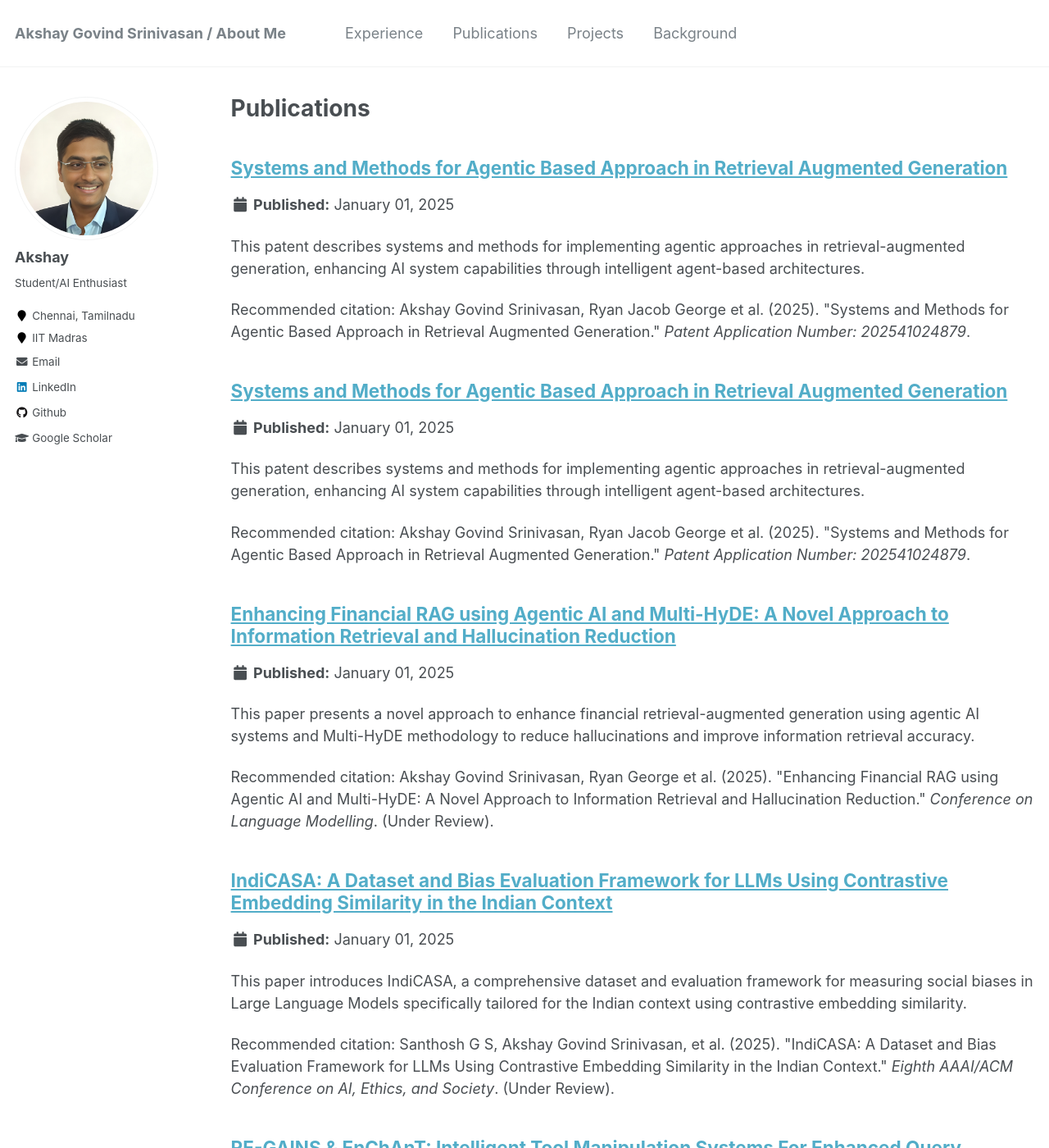
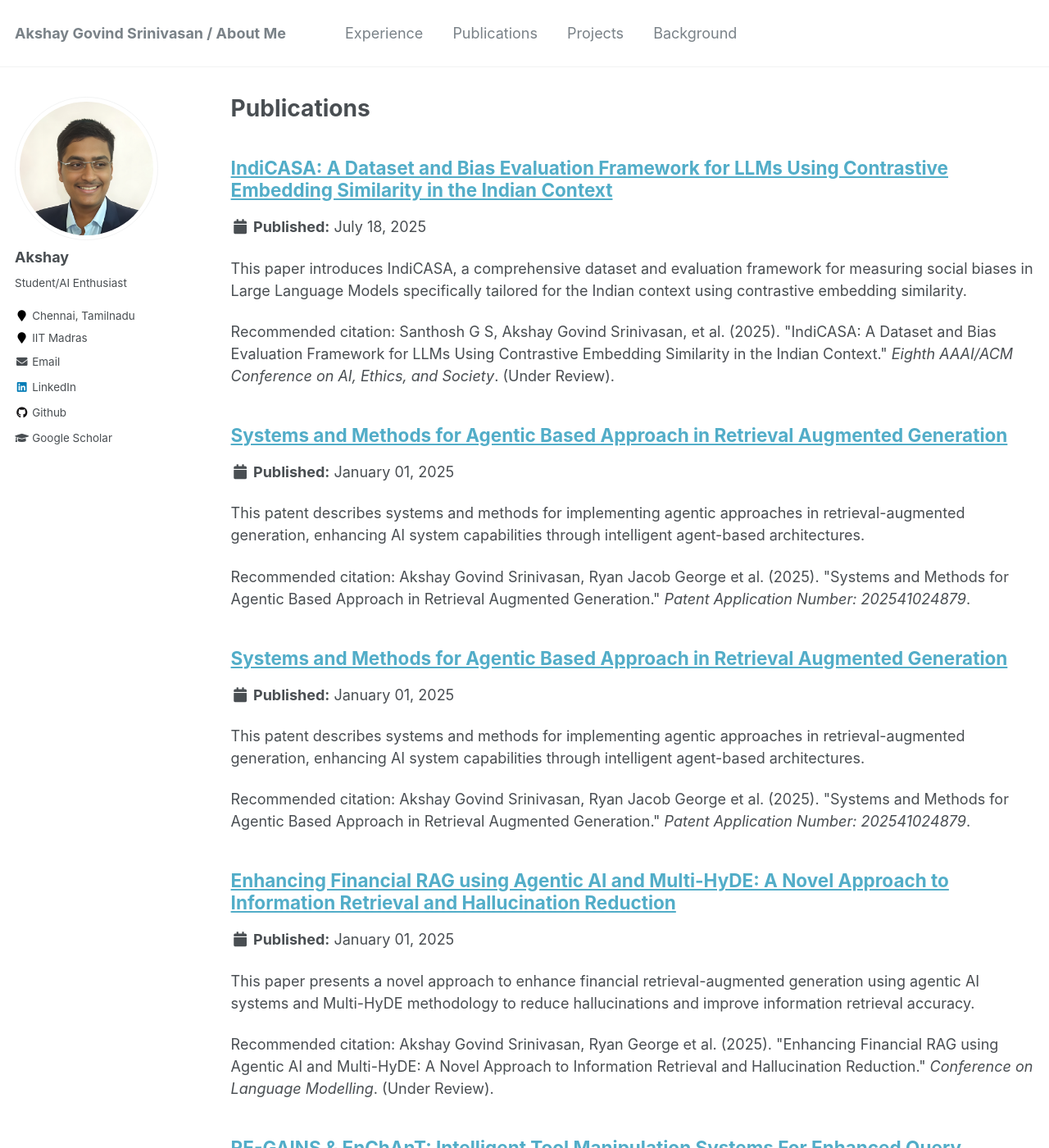
Before and after one commit to TensorTeen/tensorteen.github.io, a Jekyll site: the page built from _pages/publications.md, in a window 1280 px wide and 1400 px high. Shown: the whole window at 82% size. Built offline with Jekyll 4.4.1, drawn with Linux system fonts in a browser that asks for light colours.

Commit message:
Update INDICASA-AIES.md

```diff
--- a/_publications/INDICASA-AIES.md
+++ b/_publications/INDICASA-AIES.md
@@ -3,7 +3,7 @@ title: "IndiCASA: A Dataset and Bias Evaluation Framework for LLMs Using Contras
 collection: publications
 permalink: /publication/2025-indicasa-bias-evaluation
 excerpt: 'This paper introduces IndiCASA, a comprehensive dataset and evaluation framework for measuring social biases in Large Language Models specifically tailored for the Indian context using contrastive embedding similarity.'
-date: 2025-01-01
+date: 2025-07-18
 venue: 'Eighth AAAI/ACM Conference on AI, Ethics, and Society (Under Review)'
 citation: 'Santhosh G S, Akshay Govind Srinivasan, et al. (2025). &quot;IndiCASA: A Dataset and Bias Evaluation Framework for LLMs Using Contrastive Embedding Similarity in the Indian Context.&quot; <i>Eighth AAAI/ACM Conference on AI, Ethics, and Society</i>. (Under Review).'
 ---
```
